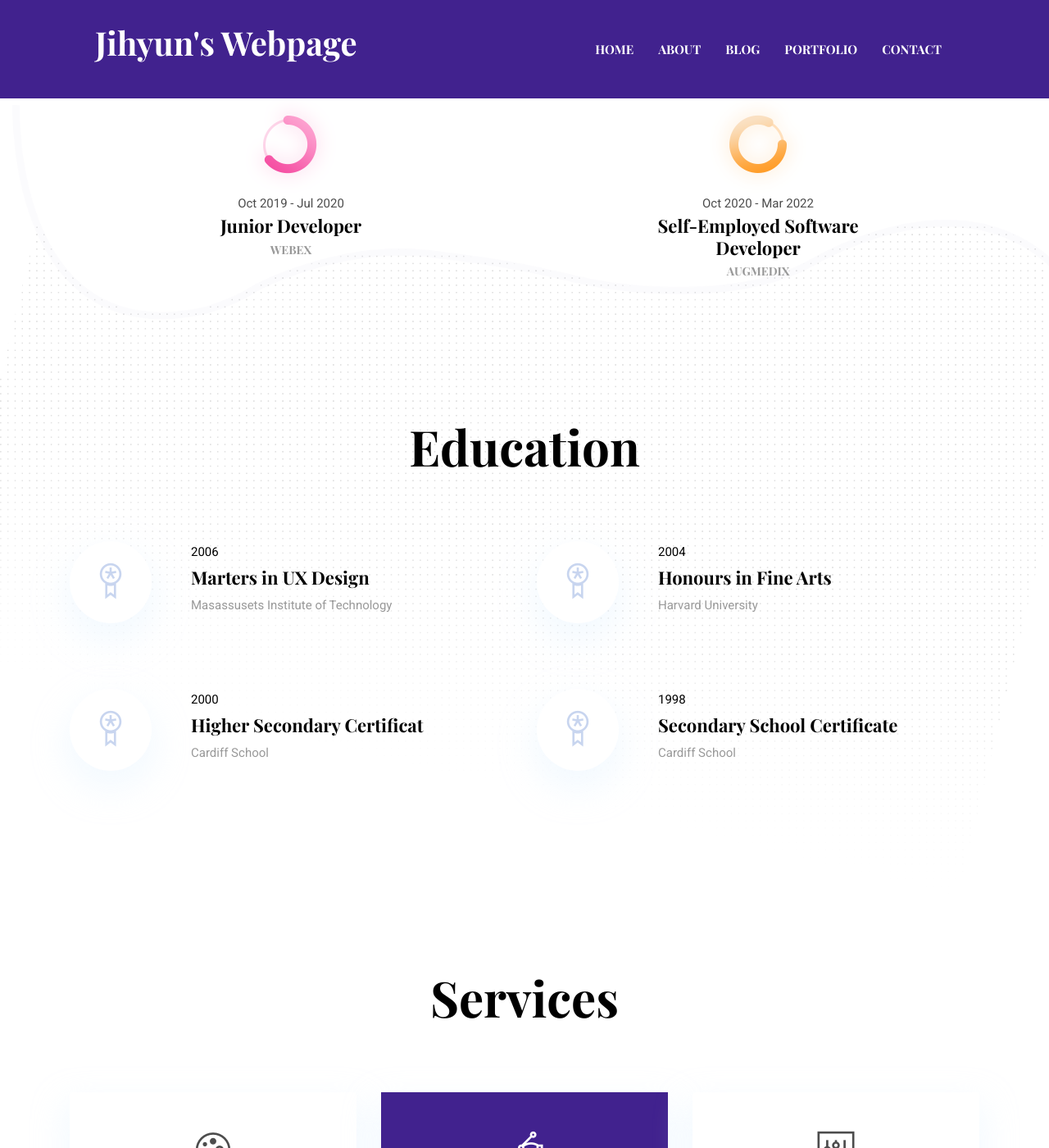
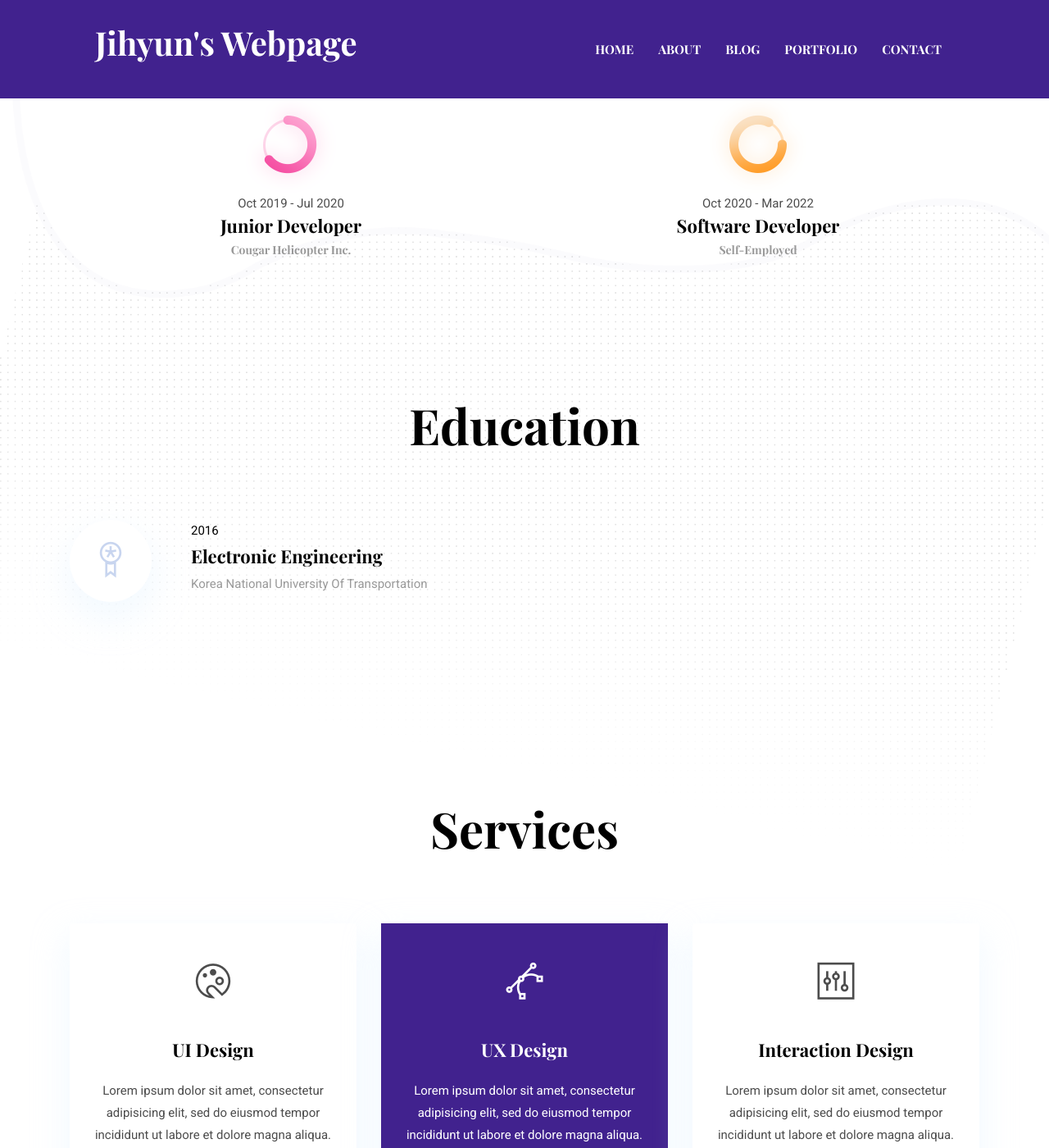
Before and after one commit to jihyunsong42/jihyunsong42.github.io, a Jekyll site: the page built from index.html, in a window 1280 px wide and 1400 px high, scrolled down 1943 px. Shown: the whole window at 82% size. Built offline with Jekyll 4.4.1, drawn with Linux system fonts in a browser that asks for light colours.

Commit message:
changed2

```diff
--- a/_data/settings.yml
+++ b/_data/settings.yml
@@ -104,8 +104,8 @@ skills:
 
 experience-title: Experience
 experience:
-- {name: Junior Developer, icon: 'icon-1.png', date: 'Oct 2019 - Jul 2020', organization: 'WEBEX'}
-- {name: Self-Employed Software Developer, icon: 'icon-2.png', date: 'Oct 2020 - Mar 2022', organization: 'AUGMEDIX'}
+- {name: Junior Developer, icon: 'icon-1.png', date: 'Oct 2019 - Jul 2020', organization: 'Cougar Helicopter Inc.'}
+- {name: Software Developer, icon: 'icon-2.png', date: 'Oct 2020 - Mar 2022', organization: 'Self-Employed'}
 
 
 #-------------------------------
@@ -113,10 +113,7 @@ experience:
 
 education-title: Education
 education:
-- {name: Marters in UX Design, date: '2006', organization: 'Masassusets Institute of Technology'}
-- {name: Honours in Fine Arts, date: '2004', organization: 'Harvard University'}
-- {name: Higher Secondary Certificat, date: '2000', organization: 'Cardiff School'}
-- {name: Secondary School Certificate, date: '1998', organization: 'Cardiff School'}
+- {name: Electronic Engineering, date: '2016', organization: 'Korea National University Of Transportation'}
 
 
 #-------------------------------
```
